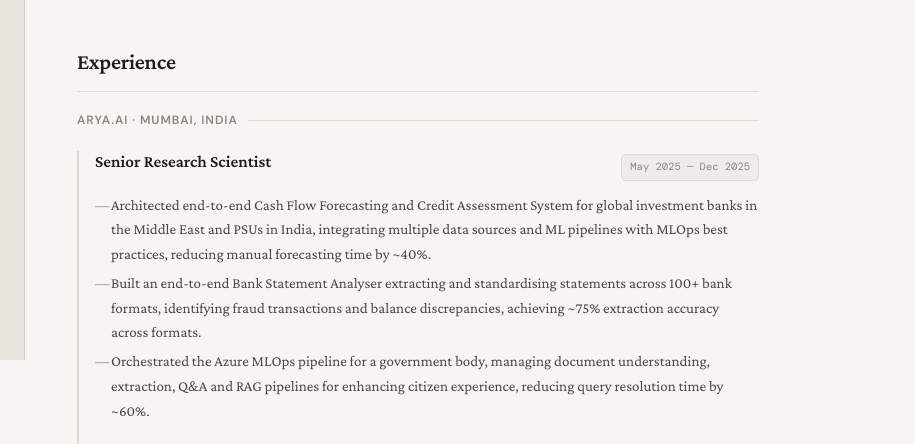
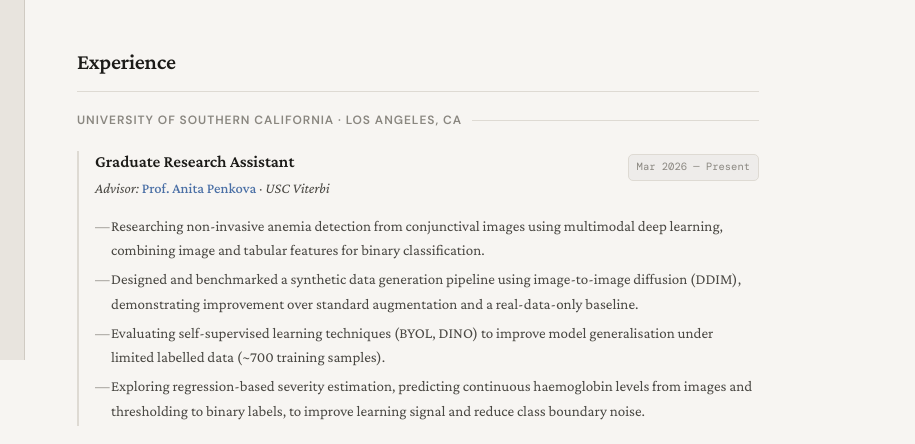
Before and after one commit to aakashak2000/aakashak2000.github.io, a plain HTML site: page index.html in a window 1280 px wide. Shown: the part 490-934 px from the top of the page, 365-1280 px from the left. Drawn offline with nearby package versions, Linux system fonts and the light colour scheme.

Commit message:
Added experience

```diff
--- a/index.html
+++ b/index.html
@@ -758,6 +758,27 @@ footer a:hover { color: var(--text-muted); }
     <article id="experience">
       <h2 class="section-title">Experience</h2>
       <div class="timeline">
+        <!-- USC Research -->
+        <div class="company-group">
+          <div class="company-header">
+            <span class="company-name"><a href="https://www.usc.edu" target="_blank" rel="noopener" style="color:inherit;text-decoration:none;">University of Southern California</a> · Los Angeles, CA</span>
+          </div>
+
+          <div class="tl-item">
+            <div>
+              <div class="tl-role">Graduate Research Assistant</div>
+              <div class="tl-org">Advisor: <a href="https://viterbi.usc.edu/directory/faculty/Penkova/Anita" target="_blank" rel="noopener">Prof. Anita Penkova</a> · USC Viterbi</div>
+            </div>
+            <div class="tl-date">Mar 2026 — Present</div>
+            <div class="tl-body"><ul>
+              <li>Researching non-invasive anemia detection from conjunctival images using multimodal deep learning, combining image and tabular features for binary classification.</li>
+              <li>Designed and benchmarked a synthetic data generation pipeline using image-to-image diffusion (DDIM), demonstrating improvement over standard augmentation and a real-data-only baseline.</li>
+              <li>Evaluating self-supervised learning techniques (BYOL, DINO) to improve model generalisation under limited labelled data (~700 training samples).</li>
+              <li>Exploring regression-based severity estimation, predicting continuous haemoglobin levels from images and thresholding to binary labels, to improve learning signal and reduce class boundary noise.</li>
+            </ul></div>
+          </div>
+        </div>
+
 
         <!-- Arya.ai -->
         <div class="company-group">
@@ -783,6 +804,7 @@ footer a:hover { color: var(--text-muted); }
             </div>
             <div class="tl-date">Jun 2024 — Apr 2025</div>
             <div class="tl-body"><ul>
+              <li>Led APEX API Marketplace development, transforming a FinTech platform into an enterprise-grade solution with CI/CD pipelines, supporting 50+ APIs in production across global financial institutions.</li>
               <li>Deployed Qwen vision language model for automated invoice extraction on-premises, processing ~9,000 invoices per month for enterprise clients with high field-level accuracy.</li>
               <li>Implemented FAISS-based RAG architecture for an enterprise HR Bot, processing policy documents and terms and conditions to deliver personalised employee recommendations at scale, achieving ~80% answer relevance on internal evaluation.</li>
             </ul></div>
@@ -794,9 +816,8 @@ footer a:hover { color: var(--text-muted); }
             </div>
             <div class="tl-date">Aug 2021 — May 2024</div>
             <div class="tl-body"><ul>
-              <li>Led APEX API Marketplace development, transforming a FinTech platform into an enterprise-grade solution with CI/CD pipelines, supporting 50+ APIs in production across global financial institutions.</li>
               <li>Deployed containerised signature detection API on on-premises infrastructure using computer vision models, achieving 95% accuracy for real-time document verification.</li>
-              <li>Engineered KYC automation systems with deep learning models for Indian ID card processing (Aadhaar, PAN, Passport), benefiting 85% of Indian insurance firms — scaled to production ML APIs on GCP and Azure handling 1M+ datapoints per month with ~95% extraction accuracy.</li>
+              <li>Engineered KYC automation systems with deep learning models for Indian ID card processing (Aadhaar, PAN, Passport), benefiting 85% of Indian insurance firms, scaled to production ML APIs on GCP and Azure handling 1M+ datapoints per month with ~95% extraction accuracy.</li>
               <li>Partnered with one of India's leading banks to deploy containerised AI APIs for data extraction and verification, processing 30,000+ documents per month in production.</li>
               <li>Developed NLP-powered analytics for call sentiment analysis and entity extraction, improving sales conversion by ~30% through large-scale data processing.</li>
             </ul></div>
```
